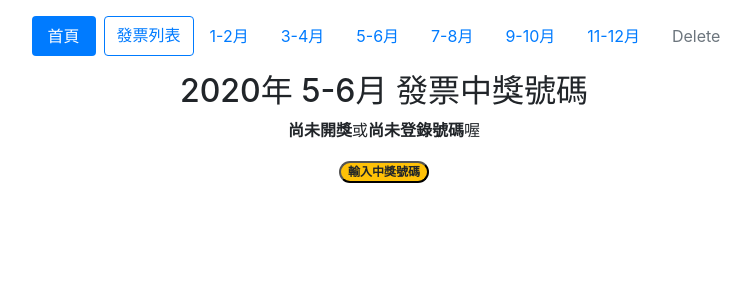
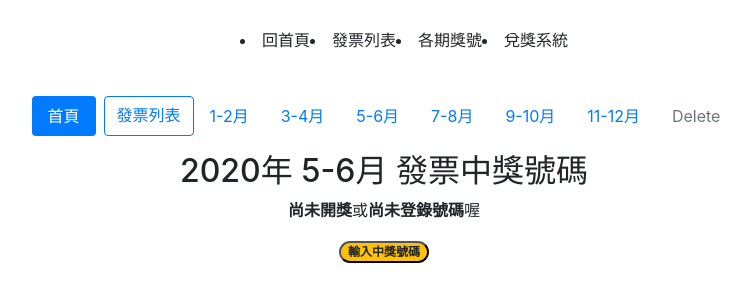
Before and after one commit to wdaweb/invoice-jimmyyen67, a PHP site: page /award.php in a window 1280 px wide. Shown: the top 302 px of the page, without its empty margins (256-1007 px from the left). Run offline with PHP 8.4, Linux system fonts and the light colour scheme; data that the repository does not hold is empty; some libraries are stand-ins or nearby versions.

Commit message:
新增中獎注意事項

```diff
--- a/award.php
+++ b/award.php
@@ -11,12 +11,9 @@
   <script src="https://cdnjs.cloudflare.com/ajax/libs/popper.js/1.14.6/umd/popper.min.js"></script>
   <script src="https://stackpath.bootstrapcdn.com/bootstrap/4.2.1/js/bootstrap.min.js"></script>
   <style>
-    * {
-      text-align: center;
-    }
-
     table {
       min-width: 800px;
+      text-align: center;
     }
 
     .loader_1 {
@@ -33,12 +30,18 @@
     .text {
       font-size: x-large;
     }
+    .reminder{
+      text-align: left;
+    }
   </style>
 </head>
 
 <body>
 
   <?php
+  include("./include/header.php");
+
+
   // 設定讀取現在月份時，自動設定period是哪一階段
   if (date('n') == 1 || date('n') == 2) {
     $period_display = 1;
@@ -99,7 +102,7 @@
   ?>
     <!-- 選單列表 -->
     <div class="d-flex justify-content-center mt-3 mb-3">
-    <nav class="nav nav-pills">
+      <nav class="nav nav-pills">
         <a class="nav-link active mr-2" href="index.php">首頁</a>
         <a class="btn btn-outline-primary" href="invoice_list.php">發票列表</a>
         <a class="nav-link" href="?period=1">1-2月</a>
@@ -120,7 +123,36 @@
             <h2>年月份</h2>
           </td>
           <td>
-            <h2><?= date('Y') ?>年 <?= $period_month ?> 發票中獎號碼</h2>
+            <span class="h3"><?= date('Y') ?>年 <?= $period_month ?> 發票中獎號碼</span>
+            <button type="button" class="btn btn-outline-info btn-sm" data-toggle="modal" data-target="#exampleModal">
+              領獎注意事項
+            </button>
+            <div class="modal fade reminder" id="exampleModal" tabindex="-1" role="dialog" aria-labelledby="exampleModalLabel" aria-hidden="true">
+              <div class="modal-dialog" role="document">
+                <div class="modal-content">
+                  <div class="modal-header">
+                    <h5 class="modal-title" id="exampleModalLabel">領獎注意事項</h5>
+                    <button type="button" class="close" data-dismiss="modal" aria-label="Close">
+                      <span aria-hidden="true">&times;</span>
+                    </button>
+                  </div>
+                  <div class="modal-body">
+                    <p>(1). 領獎期間自109年4月6日起至109年7月6日止，中獎人請於領獎期間攜帶國民身分證(非本國國籍人士得以護照、居留證或內政部移民署核發入出境許可證等替代)及中獎統一發票，依代發獎金單位公告之兌獎營業時間臨櫃兌領，逾期不得領獎。</p>
+                    <p>(2). 統一發票未依規定載明金額者，不得領獎。</p>
+                    <p>(3) .統一發票買受人為政府機關、公營事業、公立學校、部隊及營業人者，不得領獎。</p>
+                    <p>(4) .中三獎(含)以上者，依規定應由發獎單位扣繳20﹪所得稅款。</p>
+                    <p>(5) .中五獎(含)以上者，依規定應繳納0.4%印花稅款。</p>
+                    <p>(6) .中獎之統一發票，每張按其最高中獎獎別限領1個獎金。</p>
+                    <p>(7) .詳細領獎規定，請查閱「統一發票給獎辦法」。若有疑義，請洽財金公司客服專線：4128282(手機請撥：02-4128282)，或至財金公司網站查詢。</p>
+                    <p>(8) .財政部統一發票兌獎APP下載點：</p>
+                    <img src="./images/Image 002.png" alt="">
+                  </div>
+                  <div class="modal-footer">
+                    <button type="button" class="btn btn-secondary" data-dismiss="modal">Close</button>
+                  </div>
+                </div>
+              </div>
+            </div>
           </td>
         </tr>
         <tr>
@@ -207,11 +239,12 @@
         <a class="nav-link" href="?period=5">9-10月</a>
         <a class="nav-link" href="?period=6">11-12月</a>
         <a class="nav-link disabled" href="#" tabindex="-1" aria-disabled="true">Delete</a>
+
       </nav>
     </div>
 
     <!-- 主要內容 -->
-    <div class="d-flex justify-content-center">
+    <div class="d-flex justify-content-center text-center">
       <form action="award_save.php" method="post">
         <h2><?= date('Y') ?>年 <?= $period_month ?> 發票中獎號碼</h2>
         <p><span class="font-weight-bold">尚未開獎</span>或<span class="font-weight-bold">尚未登錄號碼</span>喔</p>
@@ -228,18 +261,18 @@
                 </button>
               </div>
               <div class="modal-body">
-                <select name="year" readonly>
+                <select name="year" readonly class="form-control">
                   <option value="<?= date('Y') ?>"><?= date('Y') ?></option>
                 </select>
-                <select name="period" readonly>
-                  <option value="1"><?= $period_month ?></option>
+                <select name="period" readonly class="form-control">
+                  <option value="<?= $period_display ?>"><?= $period_month ?></option>
                 </select><br>
-                <input type="number" name="jackpot" placeholder="特別獎" required><br>
-                <input type="number" name="special" placeholder="特獎" required><br>
-                <input type="number" name="premium1" placeholder="頭獎-1" required><br>
-                <input type="number" name="premium2" placeholder="頭獎-2" required><br>
-                <input type="number" name="premium3" placeholder="頭獎-3" required><br>
-                <input type="number" name="additional" placeholder="增開六獎" required>
+                <input type="number" name="jackpot" placeholder="特別獎" required class="form-control"><br>
+                <input type="number" name="special" placeholder="特獎" required class="form-control"><br>
+                <input type="number" name="premium1" placeholder="頭獎-1" required class="form-control"><br>
+                <input type="number" name="premium2" placeholder="頭獎-2" required class="form-control"><br>
+                <input type="number" name="premium3" placeholder="頭獎-3" required class="form-control"><br>
+                <input type="number" name="additional" placeholder="增開六獎" required class="form-control">
               </div>
               <div class="modal-footer">
                 <button type="button" class="btn btn-secondary" data-dismiss="modal">Close</button>
--- a/css/style.css
+++ b/css/style.css
@@ -9,4 +9,7 @@ body {
   height: 10vh;
   width: 100%;
   border: hidden;
+  display: flex;
+  justify-content: center;
+  align-items: center;
 }
--- a/done_delete.php
+++ b/done_delete.php
@@ -6,4 +6,4 @@ $id = $_GET['id'];
 $sql = "DELETE from invoice WHERE id=$id";
 
 $res = $pdo->exec($sql);
-header ("location:invoice.php");
+header ("location:invoice_list.php");
--- a/dummy.php
+++ b/dummy.php
@@ -3,7 +3,7 @@
 include("./com/base.php");
 
 
-$num = 10;
+$num = 100;
 $char = ['A', 'B', 'C', 'D', 'E', 'F', 'G', 'H', 'I', 'J', 'K', 'L', 'M', 'N', 'O', 'P', 'Q', 'R', 'S', 'T', 'U', 'V', 'W', 'X', 'Y', 'Z'];
 for ($i = 0; $i < $num; $i++) {
   $code = $char[rand(0, 25)] . $char[rand(0, 25)];
--- a/include/header.php
+++ b/include/header.php
@@ -1,2 +1,8 @@
 <div class="header">
+<ul></ul>
+  <li>回首頁</li>
+  <li>發票列表</li>
+  <li>各期獎號</li>
+  <li>兌獎系統</li>
+</ul>
 </div>
--- a/index.php
+++ b/index.php
@@ -8,6 +8,7 @@
   <link rel="stylesheet" href="./css/style.css">
   <link rel="stylesheet" href="./css/bootstrap.css">
   <style>
+
     body {
       font-weight: bolder;
       font-family: 'Microsoft Jhenghei';
--- a/invoice_list.php
+++ b/invoice_list.php
@@ -82,9 +82,7 @@
 
   // 設定抓取內容
   $year = date('Y');
-  $sql = "select * from invoice where `period`=$period";
-  $res = $pdo->query($sql);
-  $list = $res->fetchAll();
+  $list=all('invoice',['period'=> $period]);
   ?>
 
   <div class="container main">
```
Also changed, not shown: images/Image 002.png (added).
